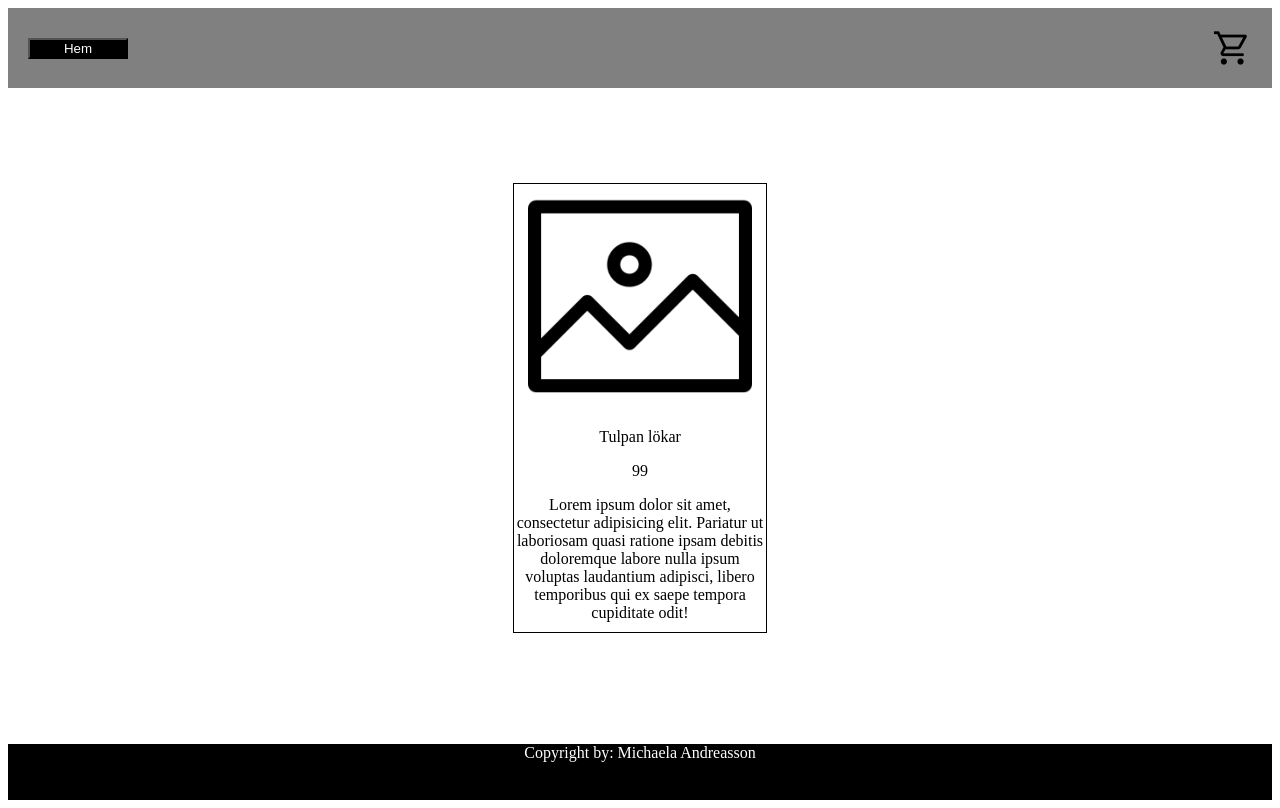
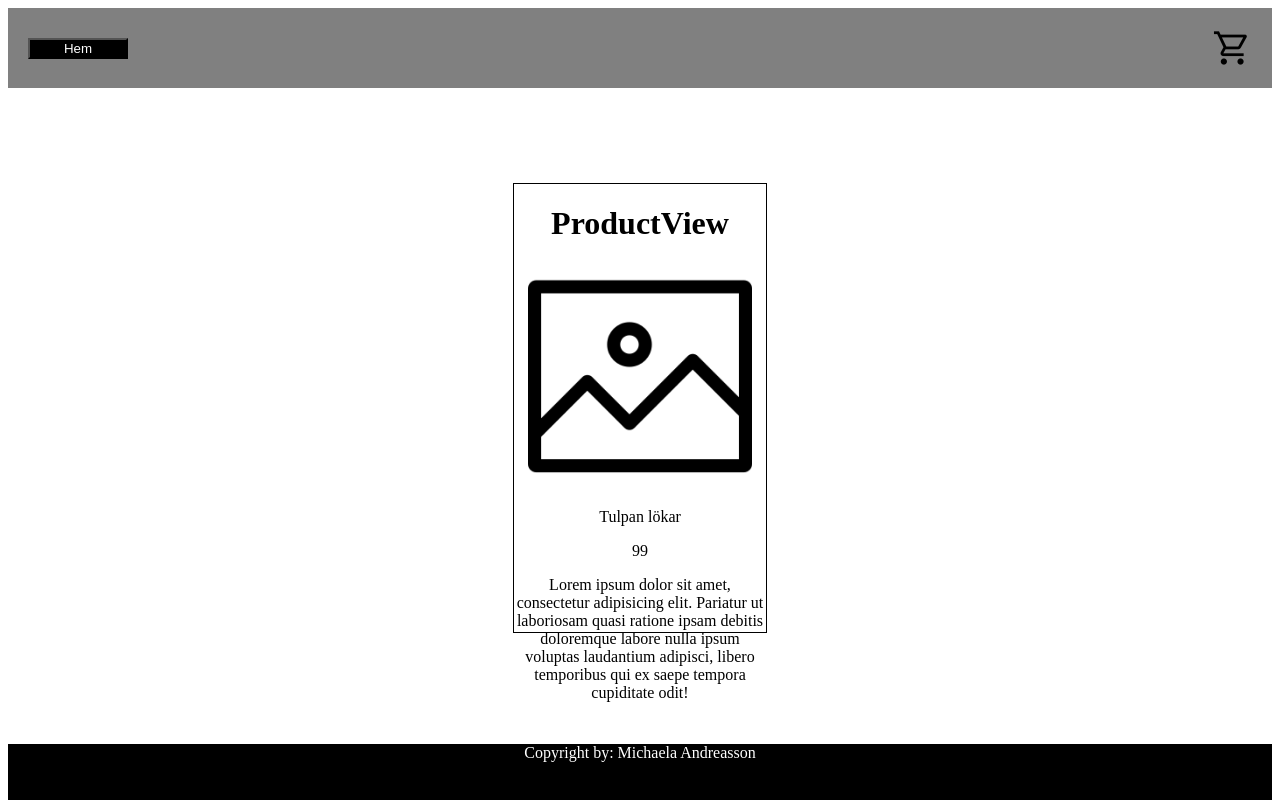
Before and after one commit to Navaas/individual-project-webbshop, a React (Vite) app: page /products/1 in a window 1280 px wide. Built offline with nearby package versions, Linux system fonts and the light colour scheme.

Commit message:
Create component ProductView and render to Productpage

```diff
--- /dev/null
+++ b/src/components/ProductView.tsx
@@ -0,0 +1,54 @@
+import styled from "styled-components";
+
+/* Interface berättar hur en produkt ser ut. */
+interface ProductProps {
+  product: {
+    title: string;
+    price: number;
+    image: string;
+    description: string;
+  };
+}
+
+const Product = styled.div`
+  display: flex;
+  justify-content: center;
+  align-items: center;
+  height: 80vh;
+`;
+
+const SingleProduct = styled.div`
+  border: solid black 1px;
+  text-align: center;
+  height: 70%;
+  width: 20%;
+`;
+
+const SingleProductImage = styled.img`
+  height: 50%;
+`;
+
+function ProductView(props: ProductProps) {
+  /* Sätter title, price och image till en variabel */
+  const { title, price, image, description } = props.product;
+
+  /* TVÅ OLIKA SÄTT ATT FÅ UT PRODUKTEN */
+  /* Använd antingen props.product.image */
+  /* Bara {title}, {price} {image} */
+
+  return (
+    <Product>
+      <SingleProduct>
+        <h1>ProductView</h1>
+        <SingleProductImage src={props.product.image} alt="Product" />
+        {/* Bara props */}
+        <p>{props.product.title}</p>
+        <p>{price}</p>
+        <p>{description}</p>
+        {/* Med variabel */}
+      </SingleProduct>
+    </Product>
+  );
+}
+
+export default ProductView;
--- a/src/page/ProductPage.tsx
+++ b/src/page/ProductPage.tsx
@@ -1,6 +1,7 @@
 import { Link, useParams } from "react-router-dom";
 import styled from "styled-components";
 import LikeButton from "../components/LikeButton";
+import ProductView from "../components/ProductView";
 import { mockedProducts } from "../data/mockedData";
 
 const ProductContainer = styled.div`
@@ -35,24 +36,6 @@ const ProductImage = styled.img`
   height: 60%;
 `;
 
-const Product = styled.div`
-  display: flex;
-  justify-content: center;
-  align-items: center;
-  height: 80vh;
-`;
-
-const SingleProduct = styled.div`
-  border: solid black 1px;
-  text-align: center;
-  height: 70%;
-  width: 20%;
-`;
-
-const SingleProductImage = styled.img`
-  height: 50%;
-`;
-
 function ProductPage() {
   const params = useParams();
   const product = mockedProducts.find((product) => product.id === params.id);
@@ -74,14 +57,9 @@ function ProductPage() {
     );
   }
   return (
-    <Product>
-      <SingleProduct>
-        <SingleProductImage src={product.image} alt="testimage" />
-        <p>{product.title}</p>
-        <p>{product.price}</p>
-        <p>{product.description}</p>
-      </SingleProduct>
-    </Product>
+    <div>
+      <ProductView product={product}></ProductView>
+    </div>
   );
 }
 
```
